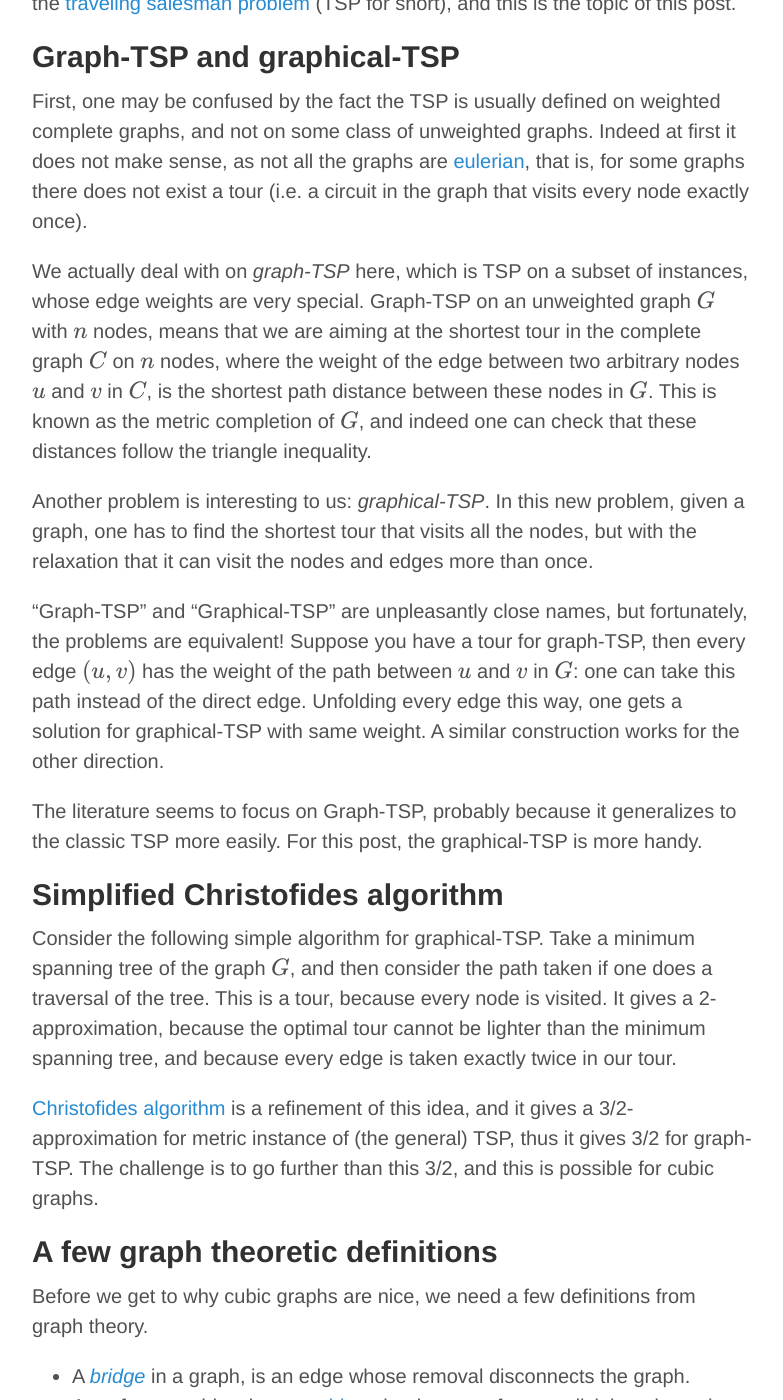
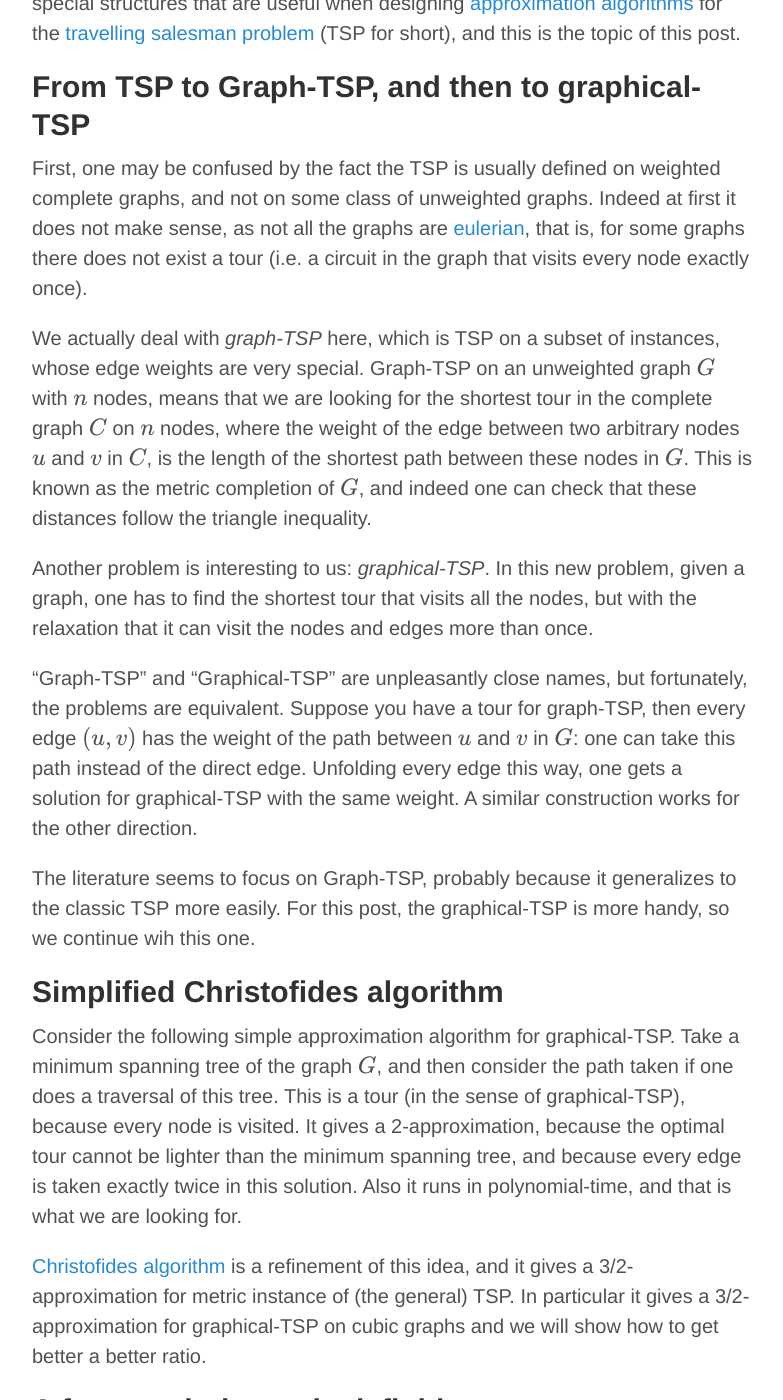
Before and after one commit to semidoc/semidoc.github.io, a Jekyll site: the page built from _posts/2018-01-08-cubic-TSP.md, in a window 1280 px wide and 1400 px high, scrolled down 615 px. Shown: the whole window, without its empty margins (248-1031 px from the left). Built offline with Jekyll 4.4.1, drawn with Linux system fonts in a browser that asks for light colours; formulas are drawn with MathJax 3; some of the changed text lies outside the part shown.

Commit message:
edit TSP post

```diff
--- a/_posts/2018-01-08-cubic-TSP.md
+++ b/_posts/2018-01-08-cubic-TSP.md
@@ -1,22 +1,22 @@
 ---
 layout: post
-title: Traveling salesman problem on cubic graphs
+title: Travelling salesman problem on cubic graphs
 redirect_from: "/2018/01/08/cubic-TSP/"
 permalink: cubic-TSP
 ---
 
 This is the second post of a series that start
 [here](https://semidoc.github.io/information-communication), based on the talks
-at a French meeting on algorithms and complexity
+given at a French meeting on algorithms and complexity
 ([GT CoA](https://www.irif.fr/~nschaban/GT-COA/)).
 
 The second talk I want to "review" is: _Applications and Constructions of cut-covering
 decompositions for connectivity problems_, by
 [Alantha Newman](http://www.g-scop.grenoble-inp.fr/membres/newman-alantha--570520.kjsp) from the
 [GSOP lab](http://www.g-scop.grenoble-inp.fr/welcome/welcome--452610.kjsp) in
-Grenoble. Her work is partly based on the paper
- _[TSP on Cubic and Subcubic Graphs](http://dare.ubvu.vu.nl/bitstream/handle/1871/34734/274155.pdf?sequence=1)_,
-that I will focus on here.
+Grenoble. Her work is partly based on an earlier paper,
+ _[TSP on Cubic and Subcubic Graphs](http://dare.ubvu.vu.nl/bitstream/handle/1871/34734/274155.pdf?sequence=1)_.
+What I describe in this post is based on this earlier paper.
 
 ---
 
@@ -25,11 +25,11 @@ every node has degree 3. These graphs have special structures that are useful
 when designing
 [approximation algorithms](https://en.wikipedia.org/wiki/Approximation_algorithm)
 for the
-[traveling salesman problem](https://en.wikipedia.org/wiki/Travelling_salesman_problem)
+[travelling salesman problem](https://en.wikipedia.org/wiki/Travelling_salesman_problem)
 (TSP for short),
 and this is the topic of this post.
 
-## Graph-TSP and graphical-TSP
+## From TSP to Graph-TSP, and then to graphical-TSP
 First, one may be confused by the fact the TSP is usually defined on weighted
 complete graphs, and not on some class of unweighted graphs. Indeed at first it
 does not make sense, as not all the graphs are
@@ -37,11 +37,13 @@ does not make sense, as not all the graphs are
 there does not exist a tour (i.e. a circuit in the graph that visits every
 node exactly once).
 
-We actually deal with on _graph-TSP_ here, which is TSP on a subset of instances, whose
-edge weights are very special. Graph-TSP on an unweighted graph $G$ with $n$ nodes, means that we are aiming at
+We actually deal with _graph-TSP_ here, which is TSP on a subset of instances, whose
+edge weights are very special. Graph-TSP on an unweighted graph $G$ with $n$ nodes,
+means that we are looking for
 the shortest tour in the complete graph $C$ on $n$ nodes, where
-the weight of the edge between two arbitrary nodes $u$ and $v$ in $C$, is the shortest path
-distance between these nodes in $G$. This is known as the metric completion of $G$, and
+the weight of the edge between two arbitrary nodes $u$ and $v$ in $C$, is the length
+of the shortest path  between these nodes in $G$.
+This is known as the metric completion of $G$, and
 indeed one can check that these distances follow the triangle inequality.
 
 Another problem is interesting to us: _graphical-TSP_. In this new problem, given
@@ -50,29 +52,33 @@ but with the relaxation that it can visit the nodes and edges more than
 once.
 
 "Graph-TSP" and "Graphical-TSP" are unpleasantly close names, but
-fortunately, the problems are equivalent! Suppose you have a tour for
+fortunately, the problems are equivalent. Suppose you have a tour for
 graph-TSP, then every edge $(u,v)$ has the weight of the path between $u$ and
 $v$ in $G$: one can take this path instead of the direct edge.
-Unfolding every edge this way, one gets a solution for graphical-TSP with
+Unfolding every edge this way, one gets a solution for graphical-TSP with the
 same weight. A similar construction works for the other
 direction.
 
 The literature seems to focus on Graph-TSP, probably because it generalizes to
-the classic TSP more easily. For this post, the graphical-TSP is more handy.
+the classic TSP more easily. For this post, the graphical-TSP is more handy,
+so we continue wih this one.
 
 ## Simplified Christofides algorithm
 
-Consider the following simple algorithm for graphical-TSP. Take a minimum
+Consider the following simple approximation algorithm for graphical-TSP.
+Take a minimum
 spanning tree of the graph $G$, and then consider the path taken if one does a
-traversal of the tree. This is a tour, because every node is visited. It gives
+traversal of this tree. This is a tour (in the sense of graphical-TSP),
+because every node is visited. It gives
 a 2-approximation, because the optimal tour cannot be lighter than the minimum
-spanning tree, and because every edge is taken exactly twice in our tour.
+spanning tree, and because every edge is taken exactly twice in this solution.
+Also it runs in polynomial-time, and that is what we are looking for.
 
 [Christofides algorithm](https://en.wikipedia.org/wiki/Christofides_algorithm)
 is a refinement of this idea, and it gives a 3/2-approximation for metric
-instance of (the general) TSP, thus it gives 3/2 for graph-TSP.
-The challenge is to go further than this 3/2, and this is possible for
-cubic graphs.
+instance of (the general) TSP. In particular it gives a 3/2-approximation
+for graphical-TSP on cubic graphs and we will show how to get better a better
+ratio.
 
 ## A few graph theoretic definitions
 Before we get to why cubic graphs are nice, we need a few definitions from graph theory.
@@ -80,13 +86,13 @@ Before we get to why cubic graphs are nice, we need a few definitions from graph
 * A _[bridge](https://en.wikipedia.org/wiki/Bridge_(graph_theory)#Bridgeless_graphs)_
 in a graph, is an edge whose removal disconnects the graph.
 * A _perfect matching_, is a [matching](https://en.wikipedia.org/wiki/Matching_(graph_theory)),
-that is a set of vertex-disjoint edges, that matches all vertices in G.
+i.e. a set of vertex-disjoint edges, that matches all vertices in G.
 * A _[(vertex disjoint) cycle cover](https://en.wikipedia.org/wiki/Vertex_cycle_cover)_
-is a set of vertex-disjoint cycles that span all vertices in G.
+is a set of vertex-disjoint cycles that spans all vertices in G.
 
 Note that the two last definitions are pretty similar, and indeed they are two
 examples of a more general concept, called
-[k-factors](https://en.wikipedia.org/wiki/Graph_factorization). But let's go
+[$k$-factors](https://en.wikipedia.org/wiki/Graph_factorization). But let's go
 back to cubic graphs.
 
 ## Cycle covers from Petersen's theorem
@@ -115,24 +121,27 @@ a solution for graphical-TSP!
 
 What is the weight of this tour? The cycle cover contains exactly $n$ edges.
 Let $c$ be the number of cycles in this cover. Then there are $2c-1$ edges in
-the tree. The tour has weight $n+2c-1$. With a bit of work[^1] one can
+the tree. It follows that the tour has weight $n+2c-1$. With a bit of work[^1] one can
 get $c\leq n/6$. This yields to a tour with
-less then $4n/3$ edges, thus a 4/3 approximation, as a tour cannot be shorter
-than $n$. And this improves on the 3/2 ratio of Christofides.
+less then $4n/3$ edges. This is a 4/3-approximation, as a tour cannot be shorter
+than $n$, which improves on Christofides.
 
-We discussed only cubic graphs, but the approach based on studying the cycle
-covers is fruitful, and led to many improvements in the field.
+We discussed only cubic graphs and got only a small improvement here,
+but the approach based on studying the cycle
+covers is fruitful in other context, and led to many improvements for
+this fundamental problem.
 
 ## Bonus: recent advances on asymmetric TSP
 
 On a related topic, there has been recent advances on asymmetric TSP, that is
-TSP where the directed edges $(u,v)$ and $(v,u)$ may not have the same weight.
+TSP where the directed edges $(u,v)$ and $(v,u)$ do not have the same weight
+in general.
 [A recent paper](https://arxiv.org/pdf/1708.04215) gives the  long-awaited
-first constant approximation algorithm for the problem. You will find
+first constant-approximation algorithm for the problem. You will find
 links to a summary and videos on [Jakub Tarnawski's webpage](http://jakub.tarnawski.org/).
 The paper has been covered on [Gödel's lost letter](https://rjlipton.wordpress.com/2017/09/11/a-tsp-breakthrough/)[^2],
 and in [Quanta magazine](https://www.quantamagazine.org/one-way-salesman-finds-fast-path-home-20171005/).
 
 ### Footnotes
-[^1]: To make this work one needs a stronger version of Petersen's theorem, to have a better cycle cover. The details are in [this paper](http://dare.ubvu.vu.nl/bitstream/handle/1871/34734/274155.pdf?sequence=1).
-[^2]: A blog by Richard Lipton, that we recently mentionned in our [post on TCS blogs](https://semidoc.github.io/blogs) (in French).
+[^1]: To make this work, one needs a stronger version of Petersen's theorem, to have a better cycle cover. The details are in [this paper](http://dare.ubvu.vu.nl/bitstream/handle/1871/34734/274155.pdf?sequence=1).
+[^2]: A blog by Richard Lipton, that we recently mentioned in our [post on TCS blogs](https://semidoc.github.io/blogs) (in French).
```
Also changed, not shown: other parts of _posts/2018-01-08-cubic-TSP.md (+1 -1 lines).
